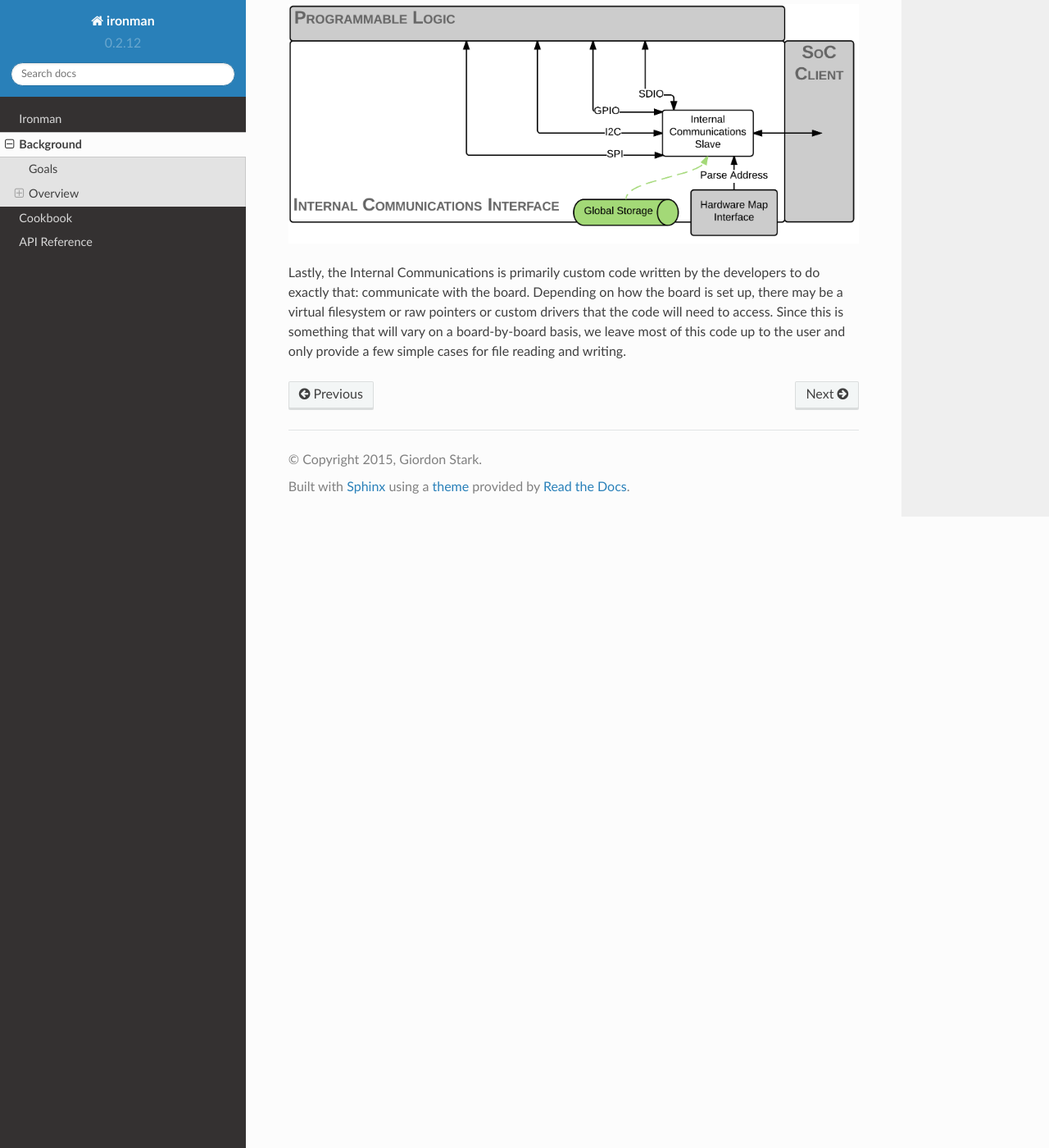
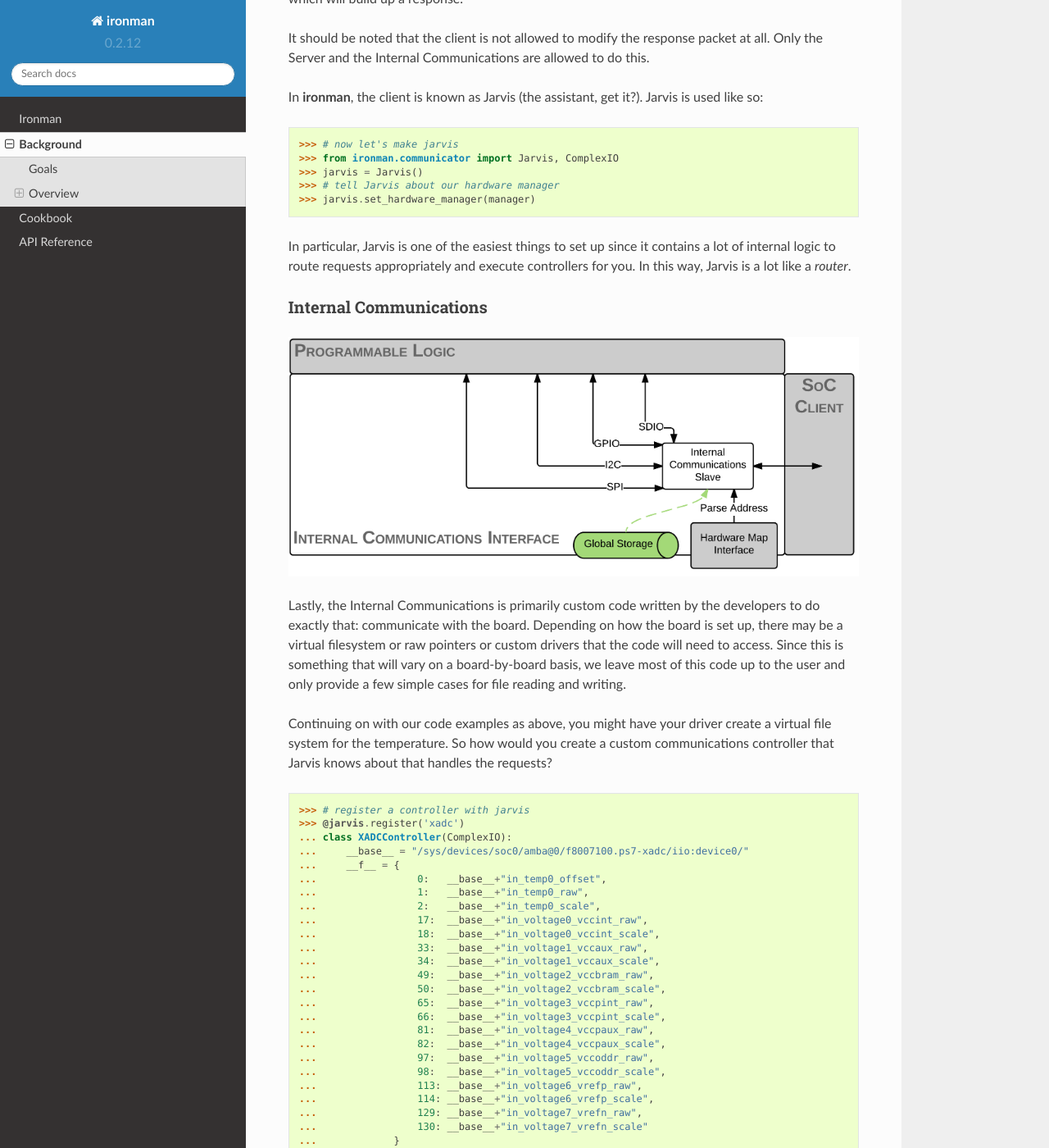
Before and after one commit to kratsg/ironman, a Sphinx documentation site: the page built from docs/background.rst, in a window 1280 px wide and 1400 px high, scrolled down 4890 px. Shown: the whole window at 82% size. Built offline with Sphinx 7.4.7 and the Read the Docs theme 2.0.0, drawn with Linux system fonts in a browser that asks for light colours; some of the changed text lies outside the part shown.

Commit message:
add more code examples for background

```diff
--- a/docs/background.rst
+++ b/docs/background.rst
@@ -81,7 +81,41 @@
 ...        id: temperature
 ...        address: 0x00000000
 ...        nodes:
-...            - &offset {id: offset, address: 0x0, permissions: 1}"""
+...            - &offset {id: offset, address: 0x0, permissions: 1}
+...            - &raw {id: raw, address: 0x1, permissions: 1}
+...            - &scale {id: scale, address: 0x2, permissions: 1}
+...    -
+...        id: vccint
+...        address: 0x00000010
+...        nodes: [*raw, *scale]
+...    -
+...        id: vccaux
+...        address: 0x00000020
+...        nodes: [*raw, *scale]
+...    -
+...        id: vccbram
+...        address: 0x00000030
+...        nodes: [*raw, *scale]
+...    -
+...        id: vccpint
+...        address: 0x00000040
+...        nodes: [*raw, *scale]
+...    -
+...        id: vccpaux
+...        address: 0x00000050
+...        nodes: [*raw, *scale]
+...    -
+...        id: vccoddr
+...        address: 0x00000060
+...        nodes: [*raw, *scale]
+...    -
+...        id: vrefp
+...        address: 0x00000070
+...        nodes: [*raw, *scale]
+...    -
+...        id: vrefn
+...        address: 0x00000080
+...        nodes: [*raw, *scale]"""
 >>>
 >>> # initialize a manager to use for everyone that needs it
 >>> from ironman.hardware import HardwareManager, HardwareMap
@@ -105,15 +139,8 @@
 >>> jarvis = Jarvis()
 >>> # tell Jarvis about our hardware manager
 >>> jarvis.set_hardware_manager(manager)
->>>
->>> # register a controller with jarvis
->>> @jarvis.register('xadc')
-... class XADCController(ComplexIO):
-...     __base__ = "/sys/devices/soc0/amba@0/f8007100.ps7-xadc/iio:device0/"
-...     __f__ = {0: __base__+"in_temp0_offset"}
-...
 
-In this particular example, it is assumed you had added a hardware definitions for the *xADC* controller which is being registered to Jarvis. Each file path is associated with an address that you would explicitly map out. A future iteration of how hardware gets defined should alleviate the numerous redefinitions of addresses that occur.
+In particular, Jarvis is one of the easiest things to set up since it contains a lot of internal logic to route requests appropriately and execute controllers for you. In this way, Jarvis is a lot like a *router*.
 
 Internal Communications
 ~~~~~~~~~~~~~~~~~~~~~~~
@@ -121,3 +148,35 @@
 .. image:: images/ironman.diagram.communications.png
 
 Lastly, the Internal Communications is primarily custom code written by the developers to do exactly that: communicate with the board. Depending on how the board is set up, there may be a virtual filesystem or raw pointers or custom drivers that the code will need to access. Since this is something that will vary on a board-by-board basis, we leave most of this code up to the user and only provide a few simple cases for file reading and writing.
+
+Continuing on with our code examples as above, you might have your driver create a virtual file system for the temperature. So how would you create a custom communications controller that Jarvis knows about that handles the requests?
+
+>>> # register a controller with jarvis
+>>> @jarvis.register('xadc')
+... class XADCController(ComplexIO):
+...     __base__ = "/sys/devices/soc0/amba@0/f8007100.ps7-xadc/iio:device0/"
+...     __f__ = {
+...                 0:   __base__+"in_temp0_offset",
+...                 1:   __base__+"in_temp0_raw",
+...                 2:   __base__+"in_temp0_scale",
+...                 17:  __base__+"in_voltage0_vccint_raw",
+...                 18:  __base__+"in_voltage0_vccint_scale",
+...                 33:  __base__+"in_voltage1_vccaux_raw",
+...                 34:  __base__+"in_voltage1_vccaux_scale",
+...                 49:  __base__+"in_voltage2_vccbram_raw",
+...                 50:  __base__+"in_voltage2_vccbram_scale",
+...                 65:  __base__+"in_voltage3_vccpint_raw",
+...                 66:  __base__+"in_voltage3_vccpint_scale",
+...                 81:  __base__+"in_voltage4_vccpaux_raw",
+...                 82:  __base__+"in_voltage4_vccpaux_scale",
+...                 97:  __base__+"in_voltage5_vccoddr_raw",
+...                 98:  __base__+"in_voltage5_vccoddr_scale",
+...                 113: __base__+"in_voltage6_vrefp_raw",
+...                 114: __base__+"in_voltage6_vrefp_scale",
+...                 129: __base__+"in_voltage7_vrefn_raw",
+...                 130: __base__+"in_voltage7_vrefn_scale"
+...             }
+
+And you are done. This will read from :code:`/sys/devices/soc0/amba@0/f8007100.ps7-xadc/iio:device0/in_temp0_offset` if an IPBus read request is recieved for address :code:`0x0`. Similarly, it will read from ``in_voltage6_vrefp_raw`` if the address is ``0x71`` (which is ``113`` in decimal).
+
+In this particular example, it is assumed you had added a hardware definitions for the *xADC* controller which is being registered to Jarvis. Each file path is associated with an address that you would explicitly map out. A future iteration of how hardware gets defined should alleviate the numerous redefinitions of addresses that occur.
```
